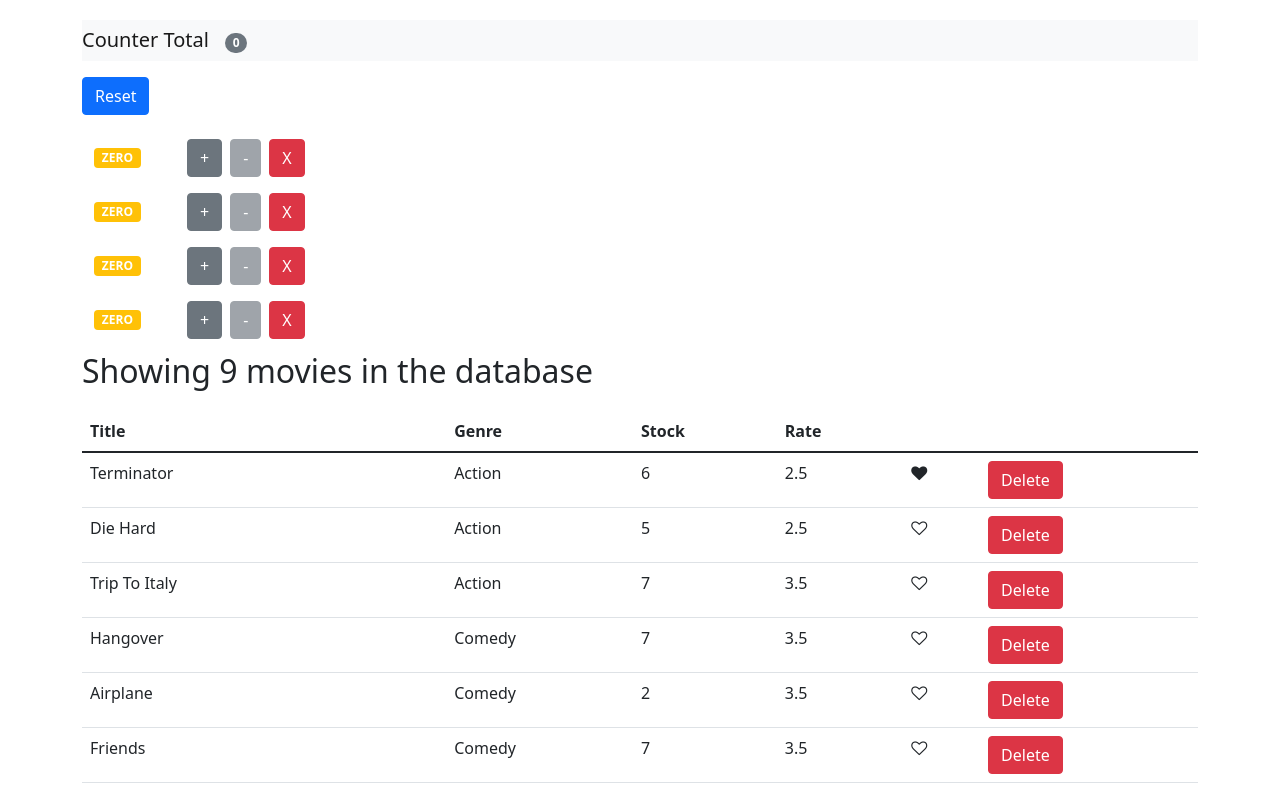
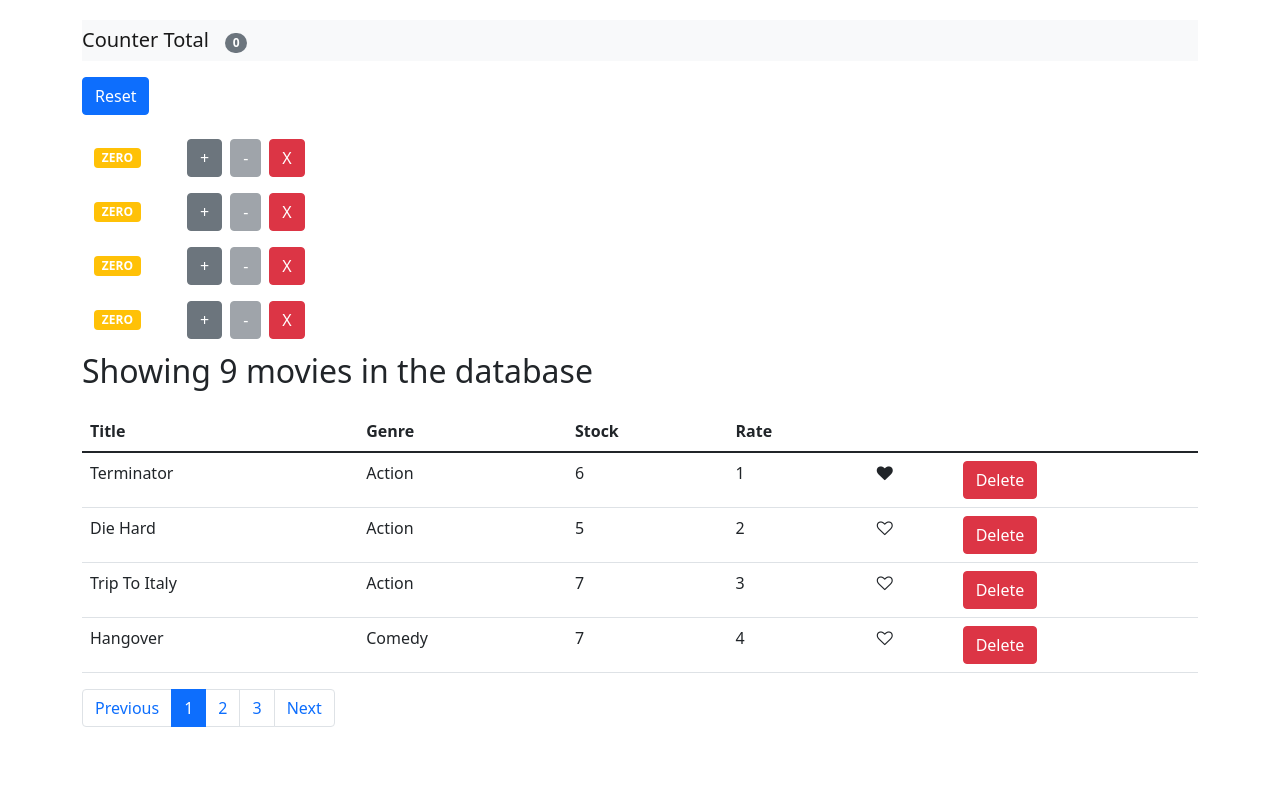
Before and after one commit to tharindukumarasiri/mosh-ex, a React (Create React App) app: page / in a window 1280 px wide. Shown: the top 789 px of the page. Built offline with nearby package versions, Linux system fonts and the light colour scheme.

Commit message:
added pagination component

```diff
--- a/package.json
+++ b/package.json
@@ -9,6 +9,7 @@
     "axios": "^0.25.0",
     "bootstrap": "^5.1.3",
     "font-awesome": "^4.7.0",
+    "loadash": "^1.0.0",
     "react": "^17.0.2",
     "react-dom": "^17.0.2",
     "react-scripts": "5.0.0",
--- /dev/null
+++ b/src/components/Common/pagination.jsx
@@ -0,0 +1,30 @@
+import React from 'react'
+import _ from "lodash"
+
+
+export default function Pagination({ items, pageSize, pageNumber, onChangePage }) {
+    const pageCount = Math.ceil(items.length / pageSize)
+    const pageNumberList = _.range(1, pageCount + 1)
+    const getPageNumbers = () => {
+
+
+        return pageNumberList.map((pgNumber) => {
+            return (
+                <li className={pageNumber === pgNumber ? "page-item active" : "page-item"} style={{ cursor: 'pointer' }} key={pgNumber}
+                    onClick={() => { onChangePage(pgNumber) }}><a className="page-link">{pgNumber}</a></li>
+            )
+        })
+    }
+
+    if (pageNumberList.length === 1) return null
+
+    return (
+        <nav aria-label="Page navigation example">
+            <ul className="pagination">
+                <li className="page-item" style={{ cursor: 'pointer' }} onClick={() => { if(pageNumber !== 1) onChangePage(pageNumber - 1) }}><a className="page-link">Previous</a></li>
+                {getPageNumbers()}
+                <li className="page-item" style={{ cursor: 'pointer' }} onClick={() => { if(pageNumber !== pageNumberList.at(-1)) onChangePage(pageNumber + 1) }}><a className="page-link" >Next</a></li>
+            </ul>
+        </nav>
+    )
+}
--- a/src/components/movies.jsx
+++ b/src/components/movies.jsx
@@ -1,9 +1,11 @@
 import React, { useState } from "react";
 import { getMovies } from "../services/fakeMovieService";
 import LikeButton from "./Common/likeButton";
+import Pagination from "./Common/pagination";
 
 export default function Movies() {
   const [movies, setMovies] = useState(getMovies());
+  const [pageNumber, setPageNumber] = useState(1);
 
   const deleteMovie = (id) => {
     const newMovies = movies;
@@ -25,6 +27,10 @@ export default function Movies() {
   }
 
   if (movies.length > 0) {
+    const pageStartingIndex = (pageNumber - 1) * 4
+    const shortMovieList = movies.slice(pageStartingIndex, pageStartingIndex + 4)
+    if(shortMovieList.length === 0) setPageNumber(pageNumber -1)
+
     return (
       <React.Fragment>
         <p className="fs-2">Showing {movies.length} movies in the database</p>
@@ -39,7 +45,7 @@ export default function Movies() {
             </tr>
           </thead>
           <tbody>
-            {movies.map((movie) => {
+            {shortMovieList.map((movie) => {
               return (
                 <tr key={movie._id}>
                   <td>{movie.title}</td>
@@ -47,7 +53,7 @@ export default function Movies() {
                   <td>{movie.numberInStock}</td>
                   <td>{movie.dailyRentalRate}</td>
                   <td>
-                    <LikeButton liked={movie.liked} onClick={() => {onLikeBtnClicked(movie)}}/>
+                    <LikeButton liked={movie.liked} onClick={() => { onLikeBtnClicked(movie) }} />
                   </td>
                   <td>
                     <button
@@ -63,10 +69,11 @@ export default function Movies() {
             })}
           </tbody>
         </table>
+        <Pagination items={movies}  pageSize={4} pageNumber={pageNumber} onChangePage={(val) => setPageNumber(val)} />
       </React.Fragment>
     );
   } else {
     return (
-        <p className="fs-2">There are no movies in the database</p>);
+      <p className="fs-2">There are no movies in the database</p>);
   }
 }
--- a/src/services/fakeMovieService.js
+++ b/src/services/fakeMovieService.js
@@ -6,7 +6,7 @@ const movies = [
         title: "Terminator",
         genre: { _id: "33h54j3h4j5h3j45h3", name: "Action" },
         numberInStock: 6,
-        dailyRentalRate: 2.5,
+        dailyRentalRate: 1,
         publishDate: "2018-01-03T19:04:28.089Z",
         liked: true
     },
@@ -15,56 +15,56 @@ const movies = [
         title: "Die Hard",
         genre: { _id: "33h54j3h4j5h3j45h3", name: "Action" },
         numberInStock: 5,
-        dailyRentalRate: 2.5,
+        dailyRentalRate: 2,
     },
     {
         _id: "3434hg3jh4534hkjkj434",
         title: "Trip To Italy",
         genre: { _id: "33h54j3h4j5h3j45h3", name: "Action" },
         numberInStock: 7,
-        dailyRentalRate: 3.5,
+        dailyRentalRate: 3,
     },
     {
         _id: "68gjhm67g6h45g43hg343h",
         title: "Hangover",
         genre: { _id: "sdfndf7s8f787f78s7d", name: "Comedy" },
         numberInStock: 7,
-        dailyRentalRate: 3.5,
+        dailyRentalRate: 4,
     },
     {
         _id: "3h2h32hkjf6kj434jkh43j",
         title: "Airplane",
         genre: { _id: "sdfndf7s8f787f78s7d", name: "Comedy" },
         numberInStock: 2,
-        dailyRentalRate: 3.5,
+        dailyRentalRate: 5,
     },
     {
         _id: "fg8fdg8fg89fdgd65fg5dfg",
         title: "Friends",
         genre: { _id: "sdfndf7s8f787f78s7d", name: "Comedy" },
         numberInStock: 7,
-        dailyRentalRate: 3.5,
+        dailyRentalRate: 6,
     },
     {
         _id: "8dffg6dfg4gf7fgdg9nuvjh",
         title: "Gone Girl",
         genre: { _id: "8s67876sd8c76778d68c", name: "Thriller" },
         numberInStock: 7,
-        dailyRentalRate: 3.5,
+        dailyRentalRate: 7,
     },
     {
         _id: "sdfsfsd7s7df6sdf54sf7f8",
         title: "wedding Crashers",
         genre: { _id: "8s67876sd8c76778d68c", name: "Thriller" },
         numberInStock: 7,
-        dailyRentalRate: 3.5,
+        dailyRentalRate: 8,
     },
     {
         _id: "nnhuhsdsf6d5s4d6f465sdf5",
         title: "Tom",
         genre: { _id: "8s67876sd8c76778d68c", name: "Thriller" },
         numberInStock: 7,
-        dailyRentalRate: 3.5,
+        dailyRentalRate: 9,
     },
 ]
 
```
Also changed, not shown: 1 other file (tests, documents, lock files or other folders).
